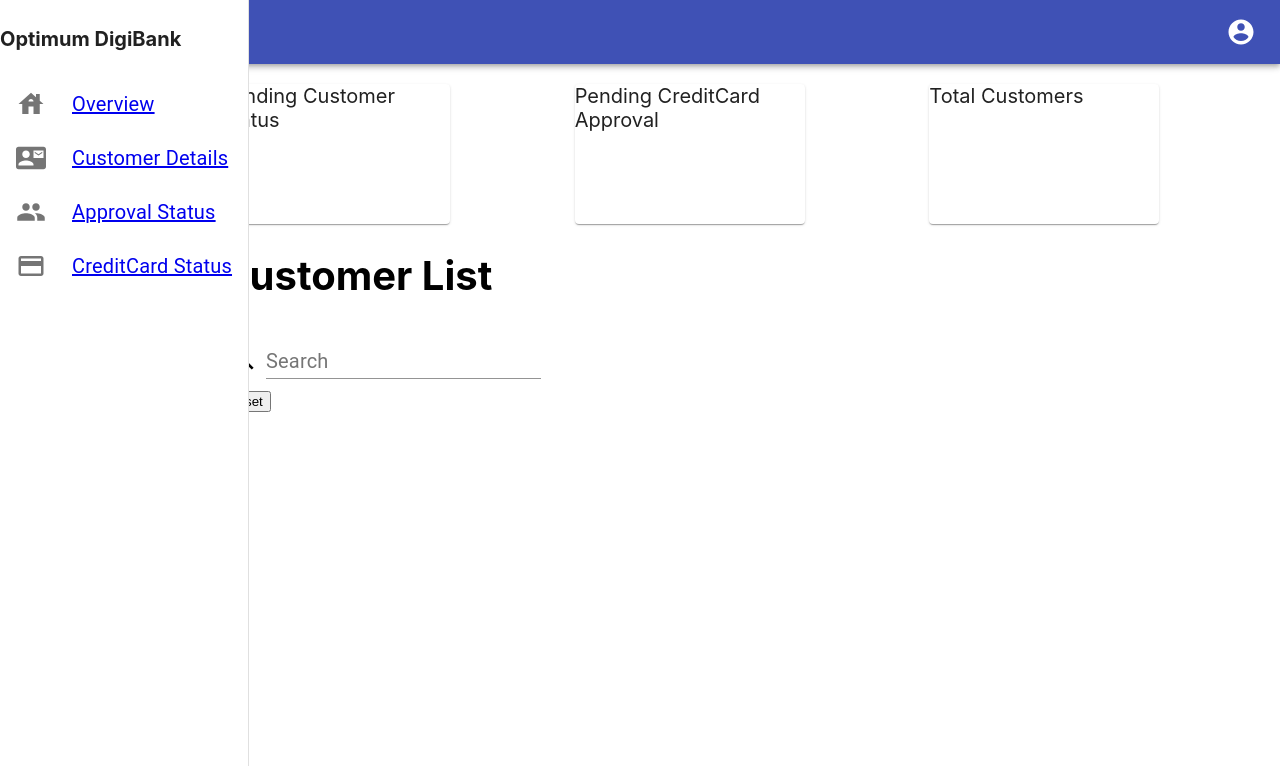
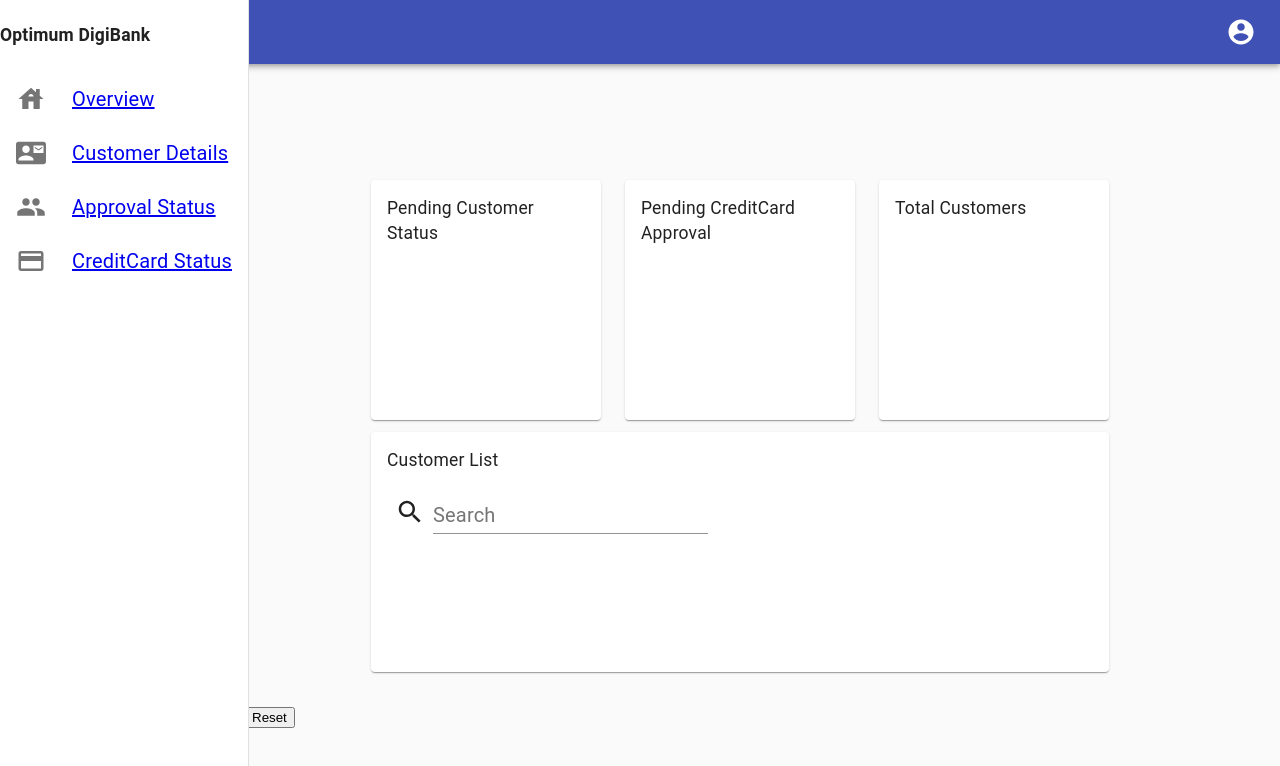
Before and after one commit to ilagon/frontend-optimum-solution, a React (Create React App) app in the folder frontend/: page / in a window 1280 px wide. Shown: the top 766 px of the page. Built offline with nearby package versions, Linux system fonts and the light colour scheme.

Commit message:
Dzul, 12 june

```diff
--- a/frontend/src/components/Overview.js
+++ b/frontend/src/components/Overview.js
@@ -4,24 +4,109 @@ import { makeStyles } from '@material-ui/core/styles';
 import Grid from '@material-ui/core/Grid';
 import Paper from '@material-ui/core/Paper';
 import Search from './searchbar/Searchbar'
+import CssBaseline from '@material-ui/core/CssBaseline';
+import Box from '@material-ui/core/Box';
+import Container from '@material-ui/core/Container';
+import clsx from 'clsx';
 
 export default function Overview() {
 
     const classes = useStyles();
+    const fixedHeightPaper = clsx(classes.paper, classes.fixedHeight);
 
-    // xs, sm, md, lg, xl are screen sizes
-    // this will dynamically resize the size of the grid
-    // as you make the browser small -> big or vice versa
-    // if the row adds up to 12, then all of it will
-    // be on the same row, otherwise it will get printed out
-    // on th next row
     return (
-        <div>
+        <div className={classes.root}>
+            <CssBaseline />
+            <main className={classes.content}>
+                <div className={classes.appBarSpacer} />
+                <Container maxWidth='1g' className={classes.container}>
+                    <Grid container spacing={3}  justify="center" >
+                        <Grid item xs={12} md={3} lg={3}>
+                            <Paper className={fixedHeightPaper}>
+                                Pending Customer Status
+                            </Paper>
+                        </Grid>
+                        <Grid item xs={12} md={3} lg={3}>
+                            <Paper className={fixedHeightPaper}>
+                                Pending CreditCard Approval
+                            </Paper>
+                        </Grid>
+                        <Grid item xs={12} md={3} lg={3}>
+                            <Paper className={fixedHeightPaper}>
+                                Total Customers
+                            </Paper>
+                        </Grid>
+                    </Grid>
+                    <Grid container spacing={3} justify="center">
+                        <Grid item xs={9}>
+                            <Paper className={fixedHeightPaper}>
+                                Customer List
+                                <Search />
+                            </Paper>
+                        </Grid>
+                    </Grid>
+                    <Box pt={4}>
+                        <Reset></Reset>
+                    </Box>
+                </Container>
+            </main>
+        </div>
+    )
+}
 
-            <header></header>
 
-            <main>
-                <Grid container direction='row' justify='flex-start' alignItems="center" spacing={3} className={classes.grid}>
+const useStyles = makeStyles((theme) => ({
+
+    root: {
+        display: 'flex',
+    },
+
+    toolbar: {
+        paddingRight: 24, // keep right padding when drawer closed
+    },
+
+    toolbarIcon: {
+        display: 'flex',
+        alignItems: 'center',
+        justifyContent: 'flex-end',
+        padding: '0 8px',
+        ...theme.mixins.toolbar,
+    },
+
+    title: {
+        flexGrow: 1,
+    },
+
+    appBarSpacer: theme.mixins.toolbar,
+
+    content: {
+        flexGrow: 1,
+        height: '100vh',
+        overflow: 'auto',
+    },
+
+    container: {
+        paddingTop: theme.spacing(4),
+        paddingBottom: theme.spacing(4),
+    },
+
+    paper: {
+        padding: theme.spacing(2),
+        display: 'flex',
+        overflow: 'auto',
+        flexDirection: 'column',
+    },
+
+    fixedHeight: {
+        height: 240,
+    },
+
+}));
+
+
+
+
+{/* <Grid container direction='row' justify='flex-start' alignItems="center" spacing={3} className={classes.grid}>
     <Grid item xs={4} md={4}>
         <Paper className={classes.paper}>Pending Customer Status</Paper>
     </Grid>
@@ -31,34 +116,20 @@ export default function Overview() {
     <Grid item xs={4} md={4}>
         <Paper className={classes.paper}>Total Customers</Paper>
     </Grid>
-                </Grid>
-                <h1>Customer List</h1>
-                <Search />
-                <footer className="footer"><Reset></Reset></footer>
-            </main>
-        </div>
-    )
-}
+</Grid> */}
 
 
 
 
 
-const useStyles = makeStyles((theme) => ({
-    root: {
-        flexGrow: 1,
-    },
-    paper: {
-        height: 140,
-        width: 230,
-    },
-    control: {
-        padding: theme.spacing(2),
-    },
-}));
 
 
-
+    // xs, sm, md, lg, xl are screen sizes
+    // this will dynamically resize the size of the grid
+    // as you make the browser small -> big or vice versa
+    // if the row adds up to 12, then all of it will
+    // be on the same row, otherwise it will get printed out
+    // on th next row
 
 
 
--- a/frontend/src/components/header/header.js
+++ b/frontend/src/components/header/header.js
@@ -3,11 +3,9 @@ import { makeStyles } from '@material-ui/core/styles';
 import AppBar from '@material-ui/core/AppBar';
 import Toolbar from '@material-ui/core/Toolbar';
 import Typography from '@material-ui/core/Typography';
-import Button from '@material-ui/core/Button';
 import AccountCircleIcon from '@material-ui/icons/AccountCircle';
 import Drawer from '@material-ui/core/Drawer';
 import Sidebar from './../sidebar/Sidebar'
-
 
 const useStyles = makeStyles((theme) => ({
     root: {
--- a/frontend/src/components/sidebar/Sidebar.js
+++ b/frontend/src/components/sidebar/Sidebar.js
@@ -46,7 +46,6 @@ export default function Sidebar() {
                     <ListItemText primary='CreditCard Status' />
                 </Link>
             </ListItem>
-
         </div >
     )
 }
```
Lines whose indentation alone changed are shown as unchanged.
